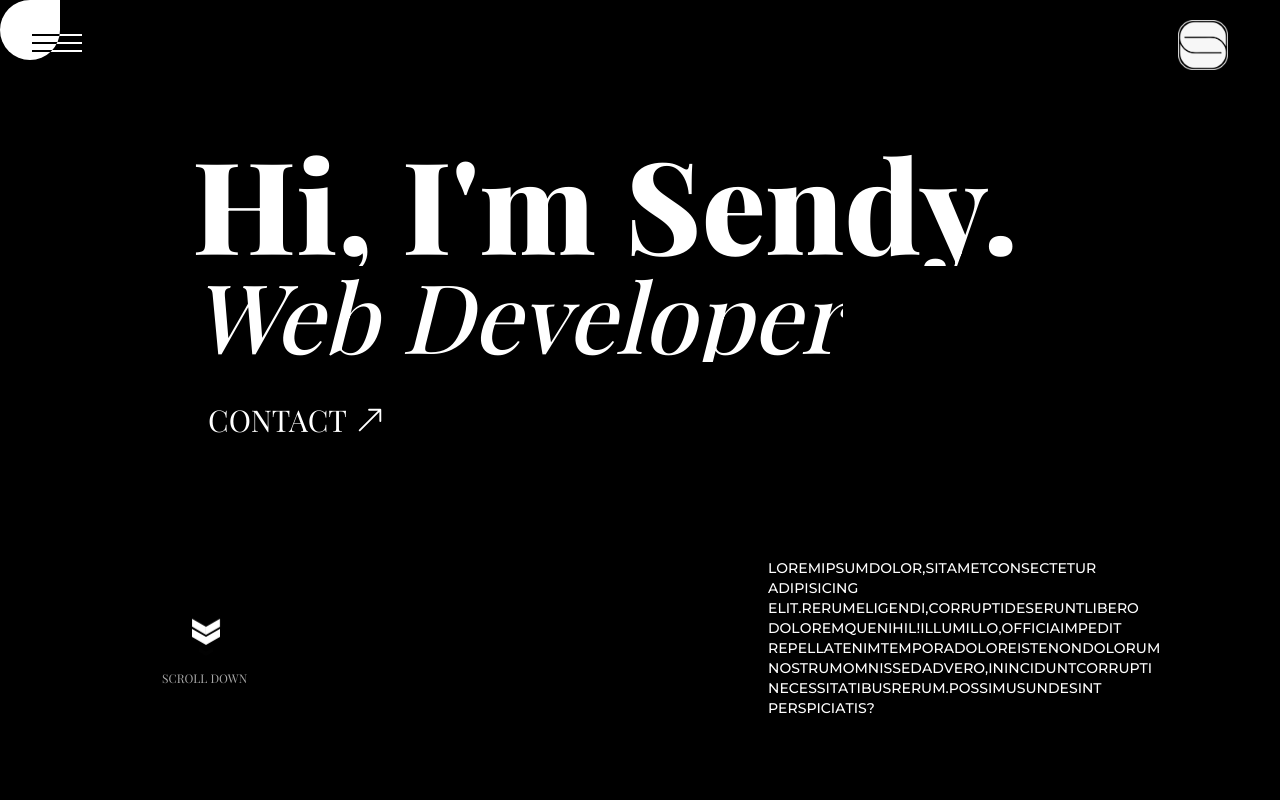
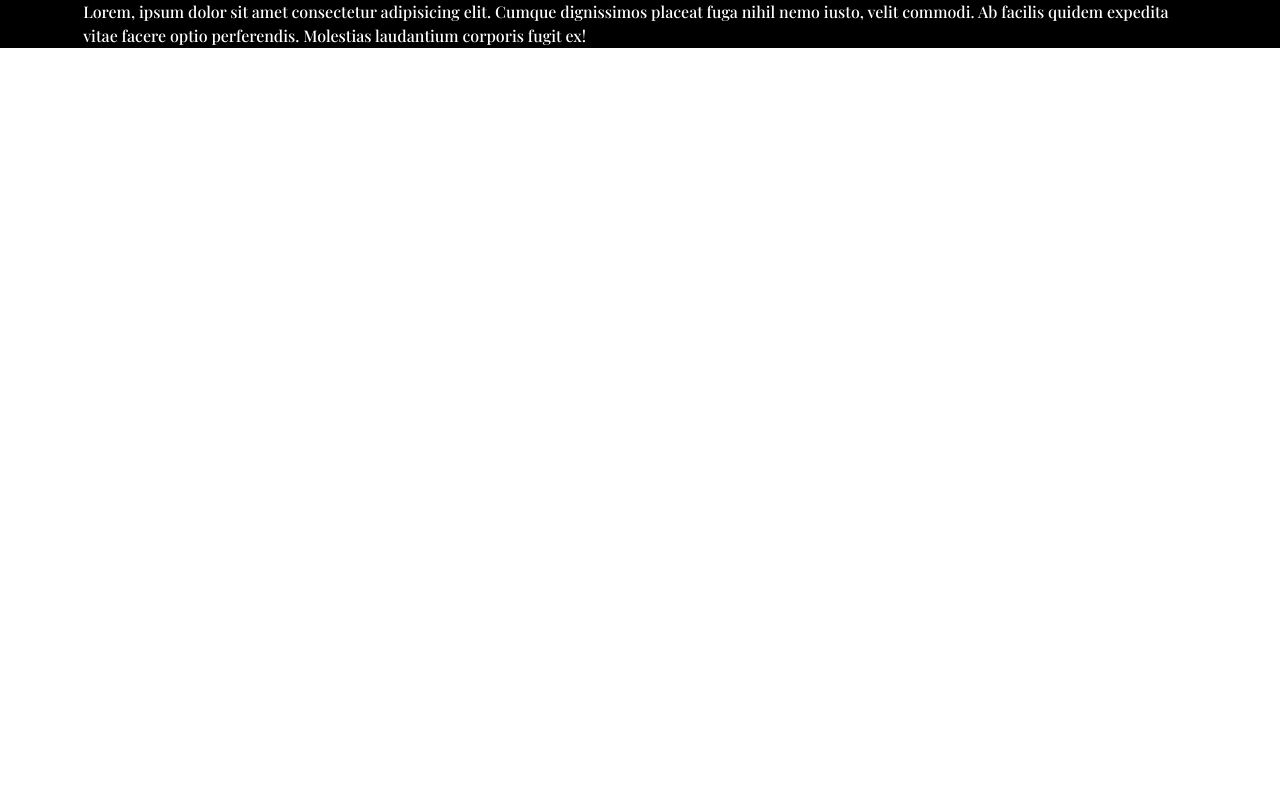
Before and after one commit to uisendy/Personal-Portfolio, a React (Create React App) app: page /a-sendyinieke in a window 1280 px wide. Shown: the top 800 px of the page. Built offline with nearby package versions, Linux system fonts and the light colour scheme; a web font is replaced by a local one.

Commit message:
[f-about]: add: Route-router, RouterProvider, CreateBrowserRouter object

```diff
--- a/src/index.js
+++ b/src/index.js
@@ -1,11 +1,26 @@
-import React from "react";
-import ReactDOM from "react-dom/client";
-import "./index.css";
-import App from "./App";
+import React from 'react';
+import ReactDOM from 'react-dom/client';
+import './index.css';
+import App from './App';
+import { createBrowserRouter, RouterProvider, Route } from 'react-router-dom';
+import ErrorPage from './components/ErrorPage/ErrorPage';
+import About from './components/About/About';
 
-const root = ReactDOM.createRoot(document.getElementById("root"));
+const router = createBrowserRouter([
+  {
+    path: '/',
+    element: <App />,
+    errorElement: <ErrorPage />,
+  },
+  {
+    path: '/a-sendyinieke',
+    element: <About />,
+  },
+]);
+
+const root = ReactDOM.createRoot(document.getElementById('root'));
 root.render(
   <React.StrictMode>
-    <App />
-  </React.StrictMode>
+    <RouterProvider router={router} />
+  </React.StrictMode>,
 );
```
